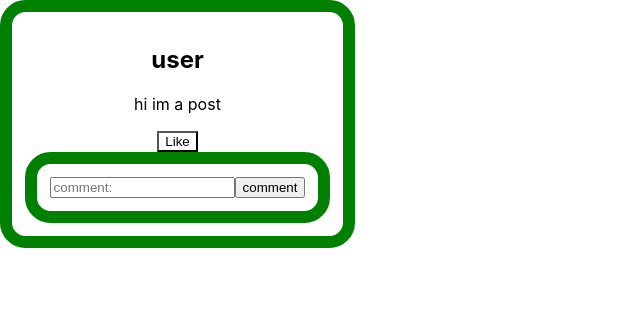
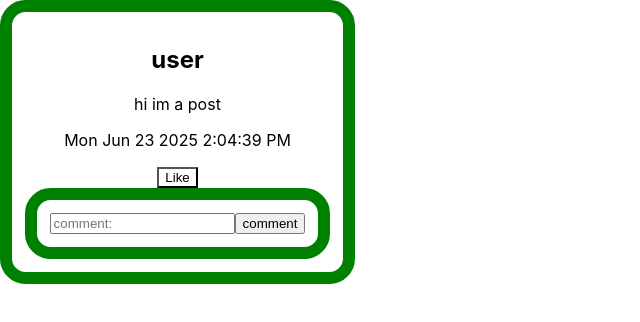
Before and after one commit to shakedy77/KeremNet, a React (Create React App) app in the folder my-app/: page / in a window 1280 px wide. Shown: the top 322 px of the page, without its empty margins (0-640 px from the left). Built offline with nearby package versions, Linux system fonts and the light colour scheme.

Commit message:
added time in post

```diff
--- a/my-app/src/features/Post/Post.tsx
+++ b/my-app/src/features/Post/Post.tsx
@@ -13,9 +13,11 @@ interface Props{
 }
 
 const Post = ({publisherName, content} : Props):ReactElement => {
+    let dateTime = new Date()
     return <div className="Post">
         <h2>{publisherName}</h2>
         <p>{content}</p>
+        <p>{dateTime.toDateString()} {dateTime.toLocaleTimeString()}</p>
         <Like></Like>
         <CommentExpandableList></CommentExpandableList>
         </div>
```
